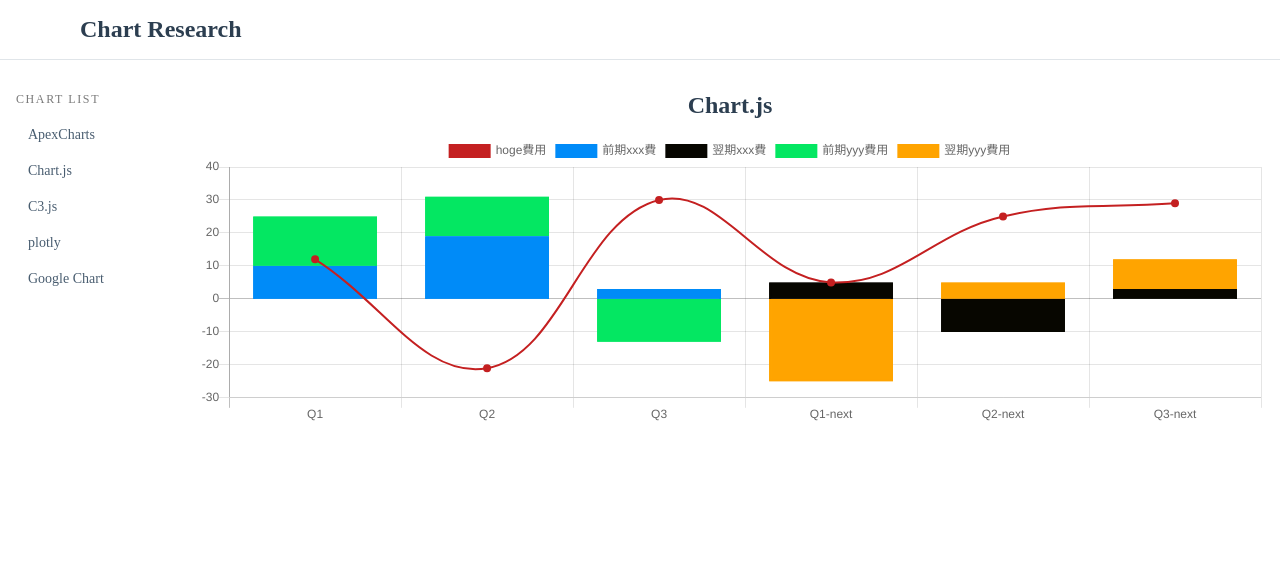
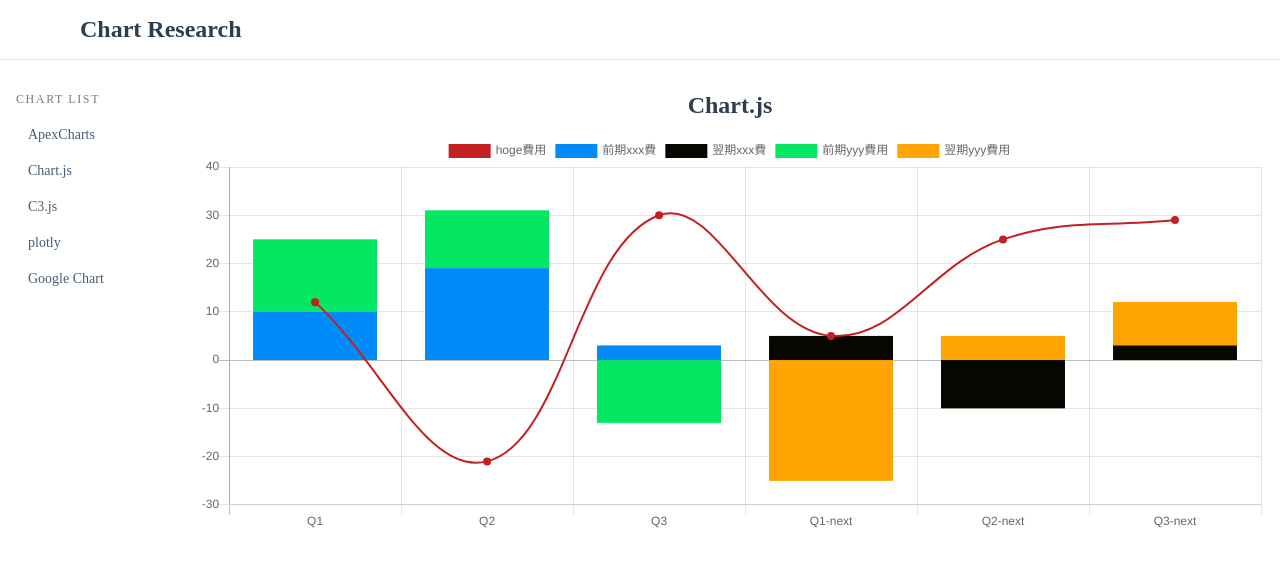
Before and after one commit to MtBlue201806/chart-research, a Vue app: page / in a window 1280 px wide. Both pictures are taken after a click on the link "Chart.js". Shown: the top 566 px of the page. Built offline with nearby package versions, Linux system fonts and the light colour scheme; the HTML template or start-up script is replaced by a standard one.

Commit message:
chartjsをwindow横幅に対してレスポンシブのまま縦に伸びないようにした

```diff
--- a/src/components/charts/LibVanillaChartjs.vue
+++ b/src/components/charts/LibVanillaChartjs.vue
@@ -1,7 +1,9 @@
 <template>
   <div id="chart-js">
     <h2 class="chart-name">Chart.js</h2>
-    <canvas ref="canvas" width="300" height="250"></canvas>
+    <div class="chart-container">
+      <canvas ref="canvas"></canvas>
+    </div>
     <div v-if="dataSelected">
       <p>label: {{ selected.label }}</p>
       <p>value: {{ selected.value }}</p>
@@ -150,4 +152,9 @@
 .chart-name {
   margin: 1rem 0;
 }
+
+.chart-container {
+  width: calc(100vw - 180px - 2rem);
+  height: 400px;
+}
 </style>
```
